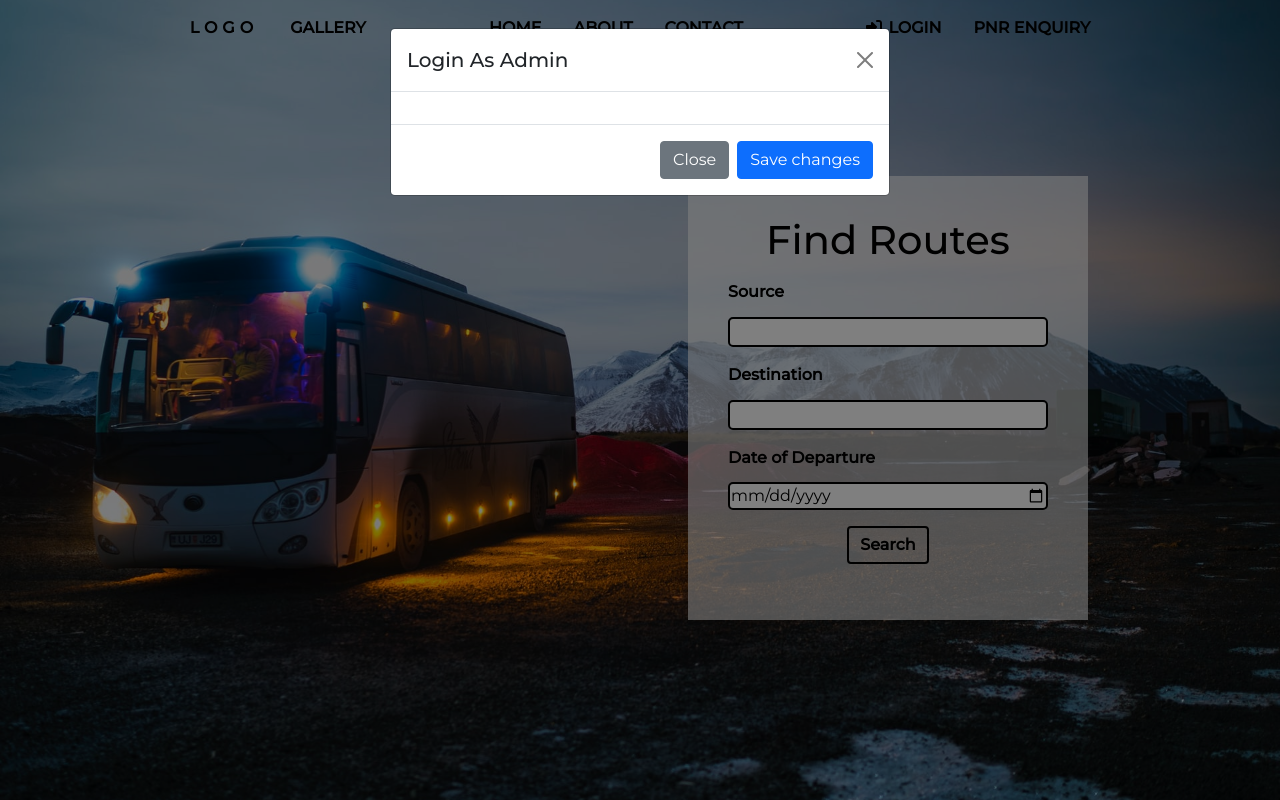
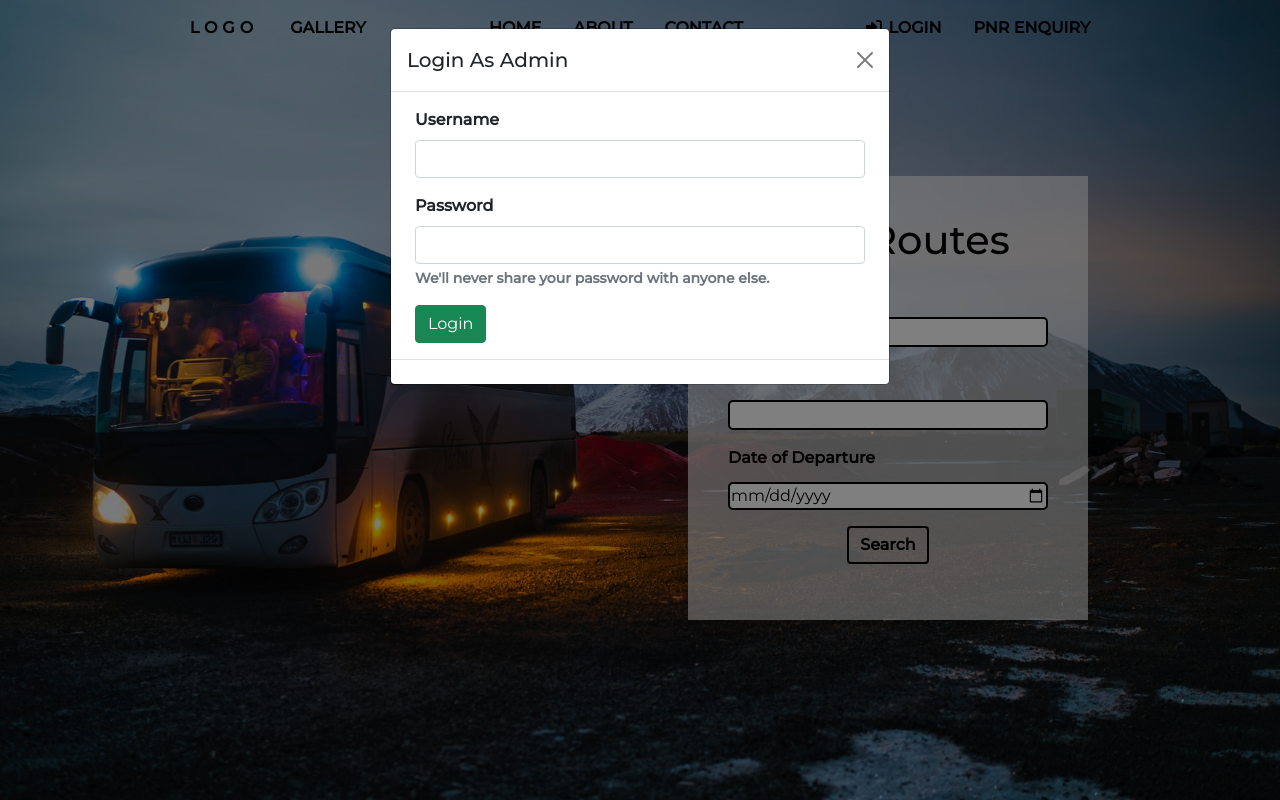
Before and after one commit to ASHWIN776/GoBus, a PHP site: page / in a window 1280 px wide, after a click on "LOGIN". Run offline with PHP 8.4, Linux system fonts and the light colour scheme; some libraries are stand-ins or nearby versions.

Commit message:
Coded Login form

```diff
--- a/assets/partials/_loginModal.php
+++ b/assets/partials/_loginModal.php
@@ -7,11 +7,21 @@
         <button type="button" class="btn-close" data-bs-dismiss="modal" aria-label="Close"></button>
       </div>
       <div class="modal-body">
-        <form action=""></form>
+        <form action="/forum/layout/_handleLogin.php" method="POST">
+          <div class="mb-3">
+              <label for="username" class="form-label">Username</label>
+              <input type="text" class="form-control" id="username" name="username">
+          </div>
+          <div class="mb-3">
+              <label for="password" class="form-label">Password</label>
+              <input type="password" class="form-control" id="password" name="password">
+              <div class="form-text">We'll never share your password with anyone else.</div>
+          </div>
+          <button type="submit" class="btn btn-success" name="submit">Login</button>
+        </form>
       </div>
       <div class="modal-footer">
-        <button type="button" class="btn btn-secondary" data-bs-dismiss="modal">Close</button>
-        <button type="button" class="btn btn-primary">Save changes</button>
+        <!-- Add anything here in the future -->
       </div>
     </div>
   </div>
```
